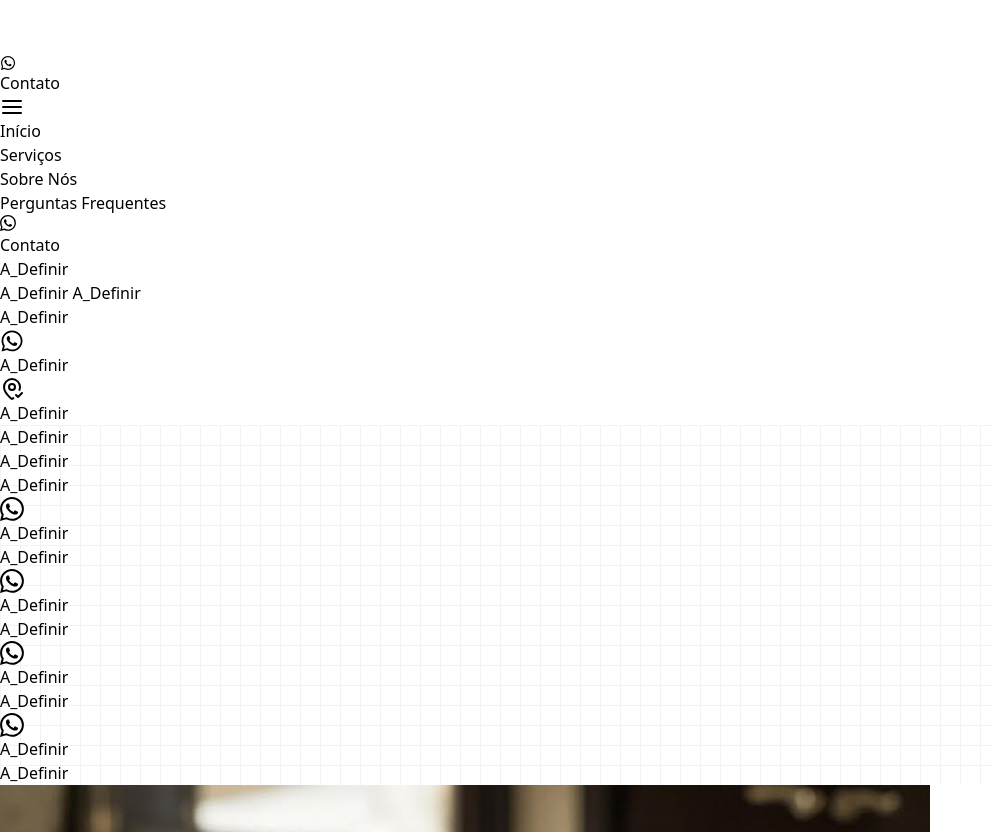
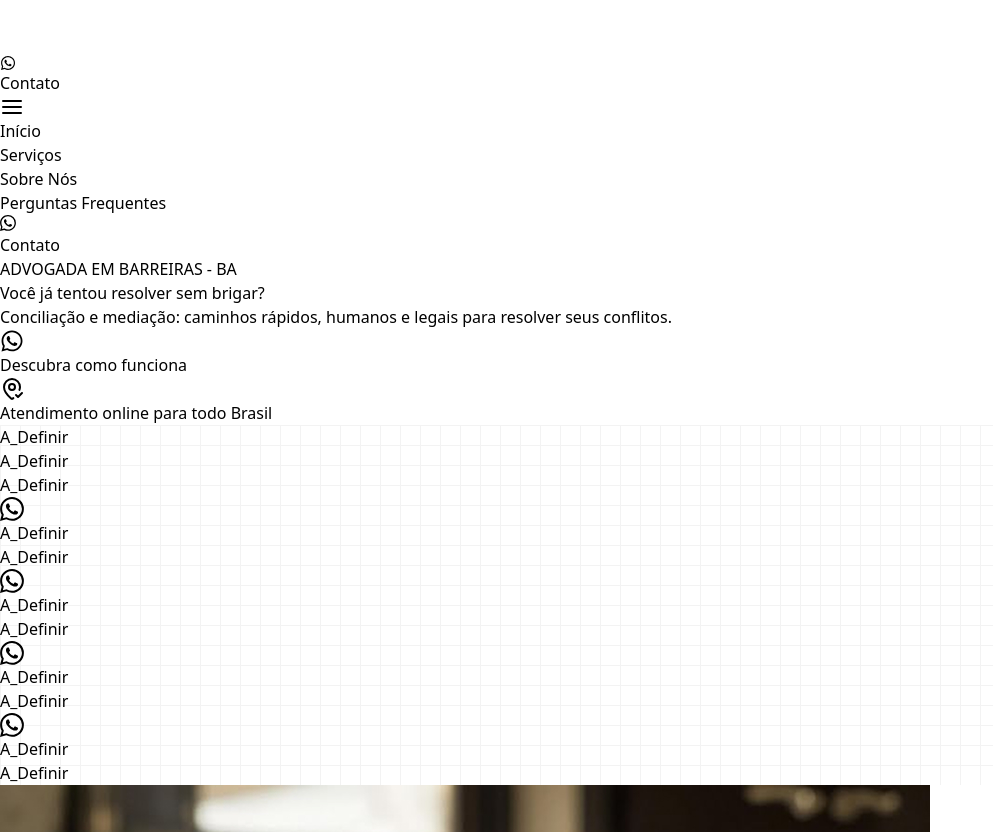
Before and after one commit to Paper-Street-Softwares/Dev-Template, a React (Vite) app: page / in a window 1280 px wide. Shown: the top 832 px of the page, without its empty margins (0-993 px from the left). Built offline with nearby package versions, Linux system fonts and the light colour scheme; a web font is replaced by a local one.

Commit message:
fix: Hero

```diff
--- a/src/content/content.jsx
+++ b/src/content/content.jsx
@@ -124,20 +124,21 @@ const content = {
       ctaButtonTextResponsive: "Contato",
     },
     hero: {
-      miniTag: "A_Definir",
+      miniTag: "ADVOGADA EM BARREIRAS - BA",
       title: (
         <h1 className="mb-[16px]">
-          A_Definir
-          <span className="text-primary"> A_Definir</span>
+          Você já tentou resolver
+          <span className="text-primary"> sem brigar?</span>
         </h1>
       ),
-      subtitle: "A_Definir",
+      subtitle:
+        "Conciliação e mediação: caminhos rápidos, humanos e legais para resolver seus conflitos.",
       heroImgPhone: heroImgPhone, // img da pessoa mobile
       heroDesktop: heroImgDesktop, //bg com foto da pessoa
       heroImg: bgHeroImg, //fundo da Hero
       heroDefaultImage: heroDefaultImg, //imagem da heroDefault Mobile
       backgroundPerson: backgroundPersonMobile,
-      ctaButtonText: "A_Definir",
+      ctaButtonText: "Descubra como funciona",
       obsHero: {
         icon: (
           <svg
@@ -157,7 +158,7 @@ const content = {
             <path d="m16 18 2 2 4-4" />
           </svg>
         ),
-        text: "A_Definir",
+        text: "Atendimento online para todo Brasil",
       },
       ctaButtonAriaLabel:
         "Botão para chamada de ação para contato pelo whatsapp",
```
